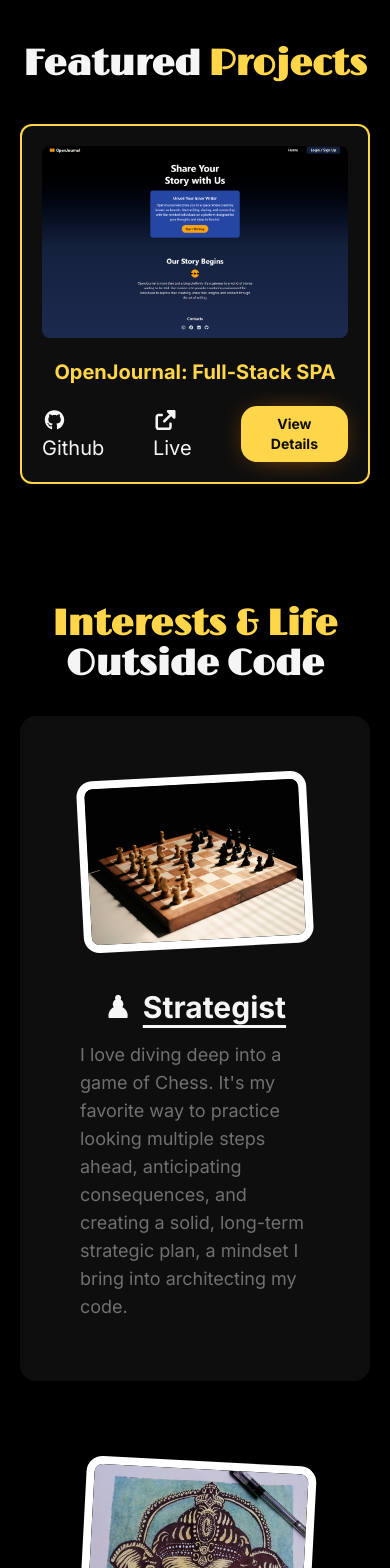
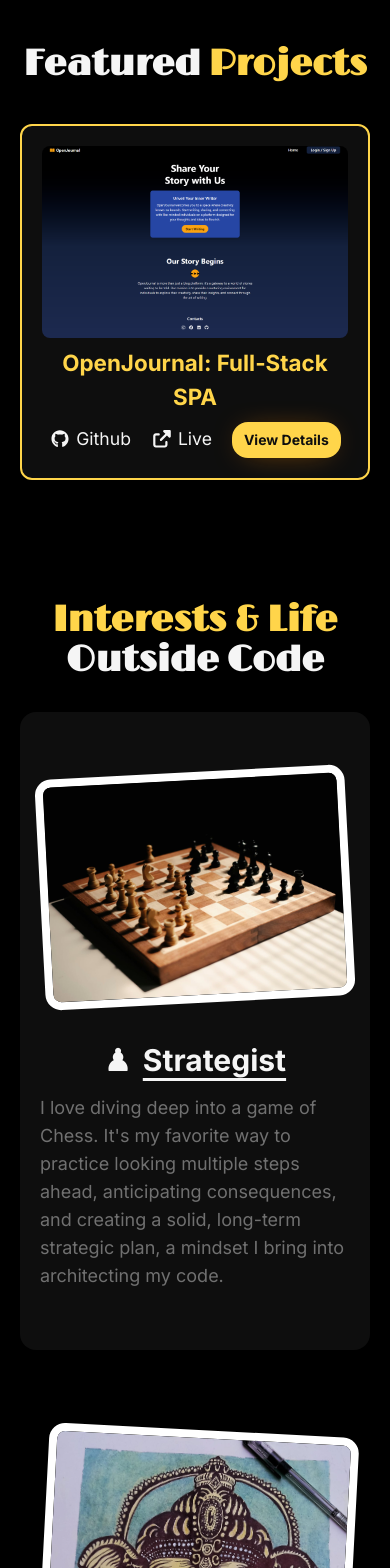
Before and after one commit to Chitrakar09/Personal_Portfolio, a React (Vite) app: page /realm/about in a window 390 px wide. Shown: the part 2340-3908 px from the top of the page. Built offline with nearby package versions, Linux system fonts and the light colour scheme.

Commit message:
fix: adjust text sizes and spacing in CtaSection, FeaturedProject, and Hobbies components for improved readability and layout consistency; add new breakpoints in CSS

```diff
--- a/src/components/layout/About/CtaSection.jsx
+++ b/src/components/layout/About/CtaSection.jsx
@@ -24,7 +24,7 @@ function CtaSection() {
         <h1 className="font-heading font-extrabold font-lobster text-white text-2xl tablet:text-5xl 4k:text-8xl">
           Let's Transform Ideas into Code
         </h1>
-        <p className="text-text-muted font-bold text-sm tablet:text-lg smLaptop:text-[1.19rem] 4k:text-4xl">Whether you have a complex UI challenge, a startup idea, or an opening for an ambitious developer, I am ready to commit 100%.</p>
+        <p className="text-text-muted font-bold text-sm tablet:text-[1.3rem] smLaptop:text-[1.19rem] 4k:text-4xl">Whether you have a complex UI challenge, a startup idea, or an opening for an ambitious developer, I am ready to commit 100%.</p>
         <a href='mailto:chitrakarpratyush@gmail.com' target="_blank" className="mt-0.5">
         <Button
             text="Send an Email"
--- a/src/components/layout/About/FeaturedProject.jsx
+++ b/src/components/layout/About/FeaturedProject.jsx
@@ -79,14 +79,14 @@ const projectVariants={
           initial="initial"
           whileInView={"visible"}
             key={i}
-            className={`w-full tablet:w-2/3 smLaptop:w-1/3 rounded-xl p-5 border-2 border-primary-golden flex flex-col items-center gap-5 bg-background-dark hover:scale-110 ${i%2===0?'hover:-rotate-1':'hover:rotate-1'} transition-all duration-300 ease-out`}
+            className={`w-full tablet:w-10/11 smLaptop:w-1/3 rounded-xl p-5 border-2 border-primary-golden flex flex-col items-center gap-2 tablet:gap-5 bg-background-dark hover:scale-110 ${i%2===0?'hover:-rotate-1':'hover:rotate-1'} transition-all duration-300 ease-out`}
           >
             <img src={project.imgSrc} className="w-full rounded-lg" />
-            <h3 className="text-xl smLaptop:text-lg laptop:text-2xl 4k:text-5xl font-bold text-primary-golden text-center">
+            <h3 className="text-[1.03rem] mdMobile:text-[1.25rem] lgMobile:text-[1.4rem] tablet:text-[2.4rem] smLaptop:text-lg laptop:text-2xl 4k:text-5xl font-bold text-primary-golden text-center">
               {project.title}
             </h3>
             <div className="flex gap-5 items-center justify-center">
-              <div className="flex justify-start items-center gap-5 text-xl smLaptop:text-[0.945rem] laptop:text-xl 4k:text-3xl text-text-light">
+              <div className="flex justify-start items-center gap-5 text-[0.802rem] mdMobile:text-[1.1rem] tablet:text-4xl smLaptop:text-[0.945rem] laptop:text-xl 4k:text-3xl text-text-light">
                 <a
                   href={project.github}
                   target="_blank"
@@ -105,7 +105,7 @@ const projectVariants={
               </div>
               <Button
                 text="View Details"
-                className="px-3 py-2 text-sm hover:bg-linear-[135deg,#00FFD1_0%,#FFD54A_100%] hover:-translate-y-1 transition-transform delay-100 ease-linear"
+                className="px-[0.251rem] py-1 mdMobile:px-3 mdMobile:py-2 text-sm hover:bg-linear-[135deg,#00FFD1_0%,#FFD54A_100%] hover:-translate-y-1 transition-transform delay-100 ease-linear"
                 onClick={() => navigate("/realm/projects")}
               />
             </div>
--- a/src/components/layout/About/Hobbies.jsx
+++ b/src/components/layout/About/Hobbies.jsx
@@ -85,7 +85,7 @@ function Hobbies() {
           initial="initial"
           whileInView={"visible"}
           id="strategist"
-          className="w-full flex flex-col smLaptop:flex-row gap-10 justify-center bg-background-dark p-15 rounded-2xl"
+          className="w-full flex flex-col smLaptop:flex-row gap-10 justify-center bg-background-dark px-5 tablet:px-10 py-15 rounded-2xl"
         >
           <motion.div
             variants={imageVariants}
@@ -101,13 +101,13 @@ function Hobbies() {
           </motion.div>
           <div
             id="contentContainer"
-            className="w-full smLaptop:w-1/2 flex flex-col justify-start items-center smLaptop:items-start gap-4 4k:gap-7"
+            className="w-full smLaptop:w-1/2 flex flex-col justify-start items-center smLaptop:items-start gap-4 tablet:gap-7 smLaptop:gap-4 4k:gap-7"
           >
             <motion.h3
               variants={headingVariants}
               initial="initial"
               whileInView={"visible"}
-              className="font-bold text-3xl 4k:text-7xl text-center"
+              className="font-bold text-3xl tablet:text-5xl smLaptop:text-3xl 4k:text-7xl text-center"
             >
               ♟
               <span className="ml-3 underline underline-offset-7">
@@ -118,7 +118,7 @@ function Hobbies() {
               variants={headingVariants}
               initial="initial"
               whileInView={"visible"}
-              className="text-lg tablet:text-xl 4k:text-4xl text-text-muted text-left"
+              className="text-lg tablet:text-3xl smLaptop:text-xl 4k:text-4xl text-text-muted text-left"
             >
               I love diving deep into a game of Chess. It's my favorite way to
               practice looking multiple steps ahead, anticipating consequences,
@@ -133,17 +133,17 @@ function Hobbies() {
           initial="initial"
           whileInView={"visible"}
           id="visual composer"
-          className="w-full flex flex-col smLaptop:flex-row gap-10 justify-center p-15 rounded-2xl"
+          className="w-full flex flex-col smLaptop:flex-row gap-10 justify-center px-5 tablet:px-10 py-15 rounded-2xl"
         >
           <div
             id="contentContainer"
-            className="w-full smLaptop:w-1/2 flex flex-col justify-start items-center smLaptop:items-start gap-4 4k:gap-7 order-2 smLaptop:-order-1"
+            className="w-full smLaptop:w-1/2 flex flex-col justify-start items-center smLaptop:items-start gap-4 tablet:gap-7 smLaptop:gap-4 4k:gap-7 order-2 smLaptop:-order-1"
           >
             <motion.h3
               variants={headingVariants}
               initial="initial"
               whileInView={"visible"}
-              className="font-bold text-center text-3xl 4k:text-7xl"
+              className="font-bold text-center text-3xl tablet:text-5xl smLaptop:text-3xl 4k:text-7xl"
             >
               🎨
               <span className="ml-3 underline underline-offset-7">
@@ -154,7 +154,7 @@ function Hobbies() {
               variants={headingVariants}
               initial="initial"
               whileInView={"visible"}
-              className="text-lg tablet:text-xl 4k:text-4xl text-text-muted text-left"
+              className="text-lg tablet:text-3xl smLaptop:text-xl 4k:text-4xl text-text-muted text-left"
             >
               When I draw or paint, I focus heavily on visual balance,
               composition, and color theory. This is where I train my eye for
@@ -181,7 +181,7 @@ function Hobbies() {
           initial="initial"
           whileInView={"visible"}
           id="imageCrafter"
-          className="w-full flex flex-col smLaptop:flex-row gap-10 justify-center p-15 smLaptop:px-5 laptop:p-15 rounded-2xl bg-background-dark"
+          className="w-full flex flex-col smLaptop:flex-row gap-10 justify-center px-5 tablet:px-10 py-15 smLaptop:px-5 laptop:p-15 rounded-2xl bg-background-dark"
         >
           <motion.div
             variants={imageVariants}
@@ -212,13 +212,13 @@ function Hobbies() {
           </motion.div>
           <div
             id="contentContainer"
-            className="w-full smLaptop:w-3/5 flex flex-col justify-start items-center smLaptop:items-start gap-4 4k:gap-7"
+            className="w-full smLaptop:w-3/5 flex flex-col justify-start items-center smLaptop:items-start gap-4 tablet:gap-7 smLaptop:gap-4 4k:gap-7"
           >
             <motion.h3
               variants={headingVariants}
               initial="initial"
               whileInView={"visible"}
-              className="font-bold text-center text-3xl 4k:text-7xl"
+              className="font-bold text-center text-3xl tablet:text-5xl smLaptop:text-3xl 4k:text-7xl"
             >
               📸
               <span className="ml-3 underline underline-offset-7">
@@ -229,7 +229,7 @@ function Hobbies() {
               variants={headingVariants}
               initial="initial"
               whileInView={"visible"}
-              className="text-lg tablet:text-xl 4k:text-4xl text-text-muted text-left"
+              className="text-lg tablet:text-3xl smLaptop:text-xl 4k:text-4xl text-text-muted text-left"
             >
               As a Photographer, I value the technical process and precision
               needed to realize a vision. This drive for meticulously crafted
--- a/src/index.css
+++ b/src/index.css
@@ -21,7 +21,8 @@
   --color-accent-amber: #ff8a00; /* Alerts, warnings, special attention */
 
   /* breakpoints */
-  --breakpoint-mobile:40rem;
+  --breakpoint-mdMobile:21rem;
+  --breakpoint-lgMobile:24rem;
   --breakpoint-tablet:48rem;
   --breakpoint-smLaptop:64rem;
   --breakpoint-laptop:80rem;
```
